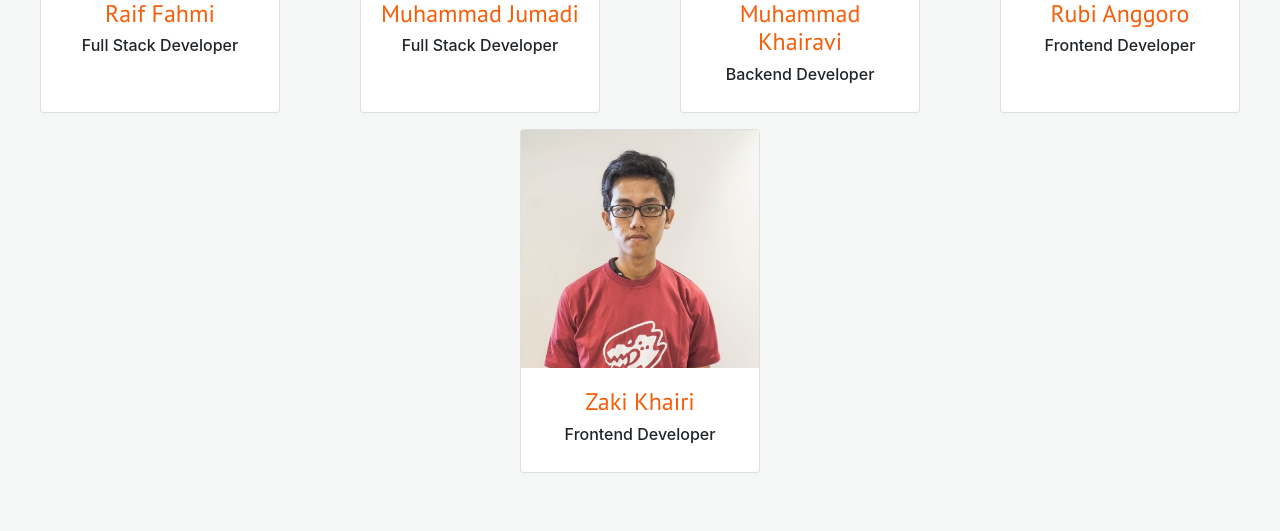
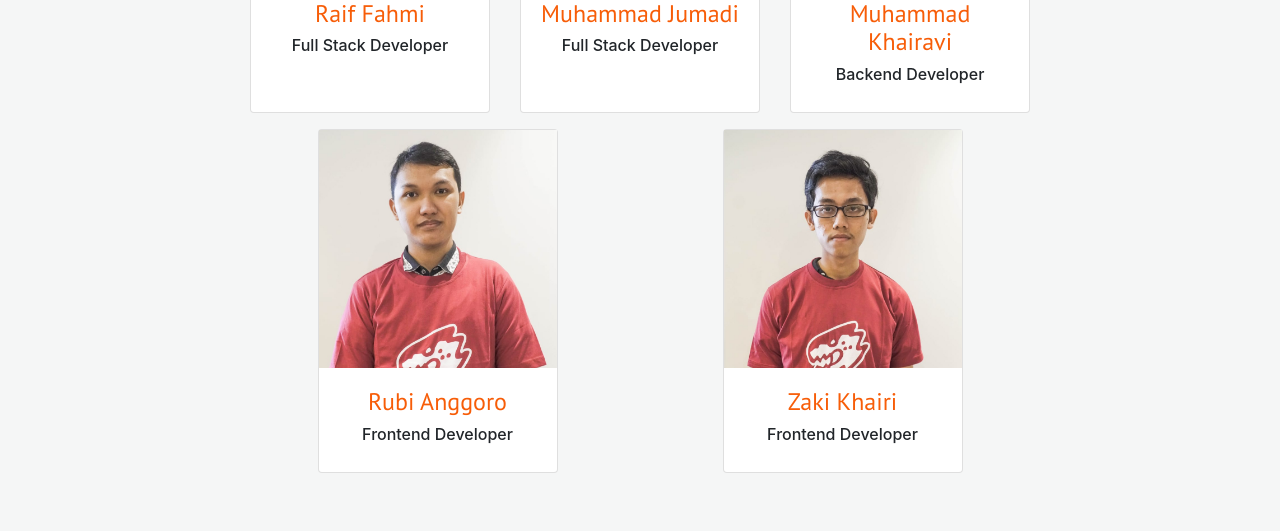
Before and after one commit to ZoOwen/CharityFronEnd, a React (Create React App) app: page /about in a window 1280 px wide. Shown: the part 1820-2351 px from the top of the page. Built offline with nearby package versions, Linux system fonts and the light colour scheme.

Commit message:
update about

```diff
--- a/src/components/About/SecondCard.js
+++ b/src/components/About/SecondCard.js
@@ -44,6 +44,10 @@ function SecondCard() {
               </Card.Body>
             </Card>
           </div>
+        </div>
+      </div>
+      <div className="container-fluid">
+        <div className="row">
           <div className="col d-flex justify-content-center my-2">
             <Card style={{ width: "15rem" }}>
               <Card.Img variant="top" src={imgPerson4} alt="" />
```
